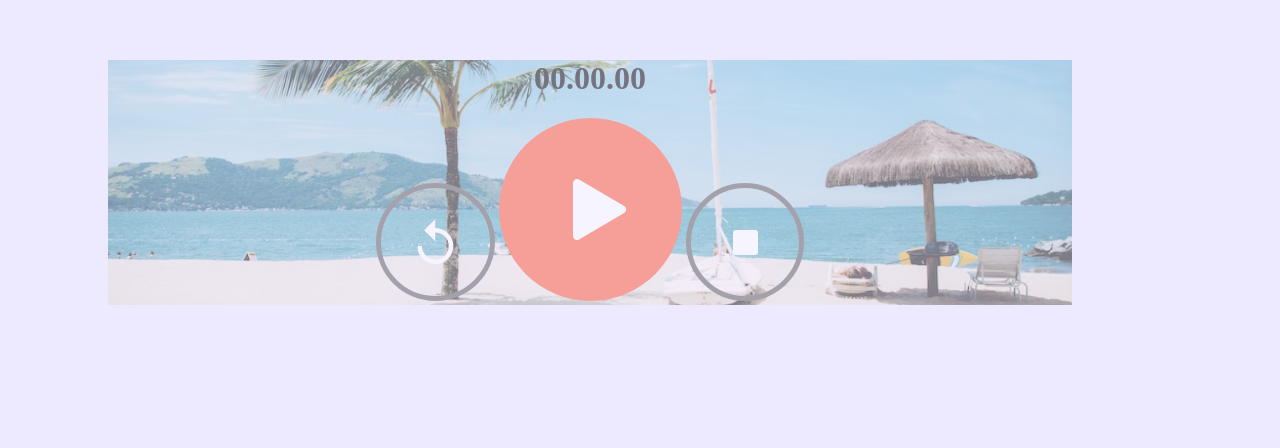
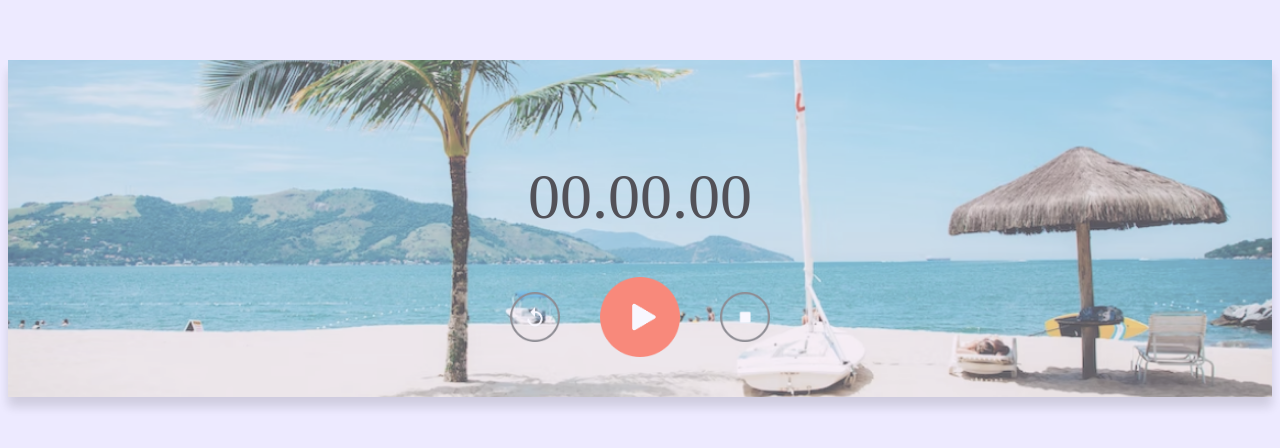
Before and after one commit to srishti1208-tech/stopwatch, a plain HTML site: page Timer/index.html in a window 1280 px wide. Shown: the part 140-588 px from the top of the page. Drawn offline with Linux system fonts and the light colour scheme.

Commit message:
completed the styling of the timer

```diff
--- a/Timer/styles.css
+++ b/Timer/styles.css
@@ -3,15 +3,38 @@ body{
 
 }
 .stopwatch{
-    background-image: url(images/background.png);
+    background-image:  url(images/background.png);
     background-position: center;
     background-size: cover;
     background-repeat: no-repeat;
-    opacity: 0.5;
+    opacity: 0.65;
     text-align: center;
-    margin-top: 200px;
+    /* margin-top: 200px;
     margin-bottom: 200px;
     margin-right:200px ;
-    margin-left:100px ;
+    margin-left:100px ; */
+    padding: 40px 0;
+    margin: 200px auto 0;
+    box-shadow: 0 10px 10px rgba(0,0,0,0.2);
 
 }
+.stopwatch h1{
+    margin-top: 60px;
+    font-size: 64px;
+    font-weight: 300;
+}
+
+.button{
+    display: flex;
+    align-items: center;
+    justify-content: center;
+
+}
+.button img{
+    width: 50px;
+    margin: 0 20px;
+    cursor: pointer;
+}
+.button img:nth-child(2){
+    width: 80px;
+}
```
